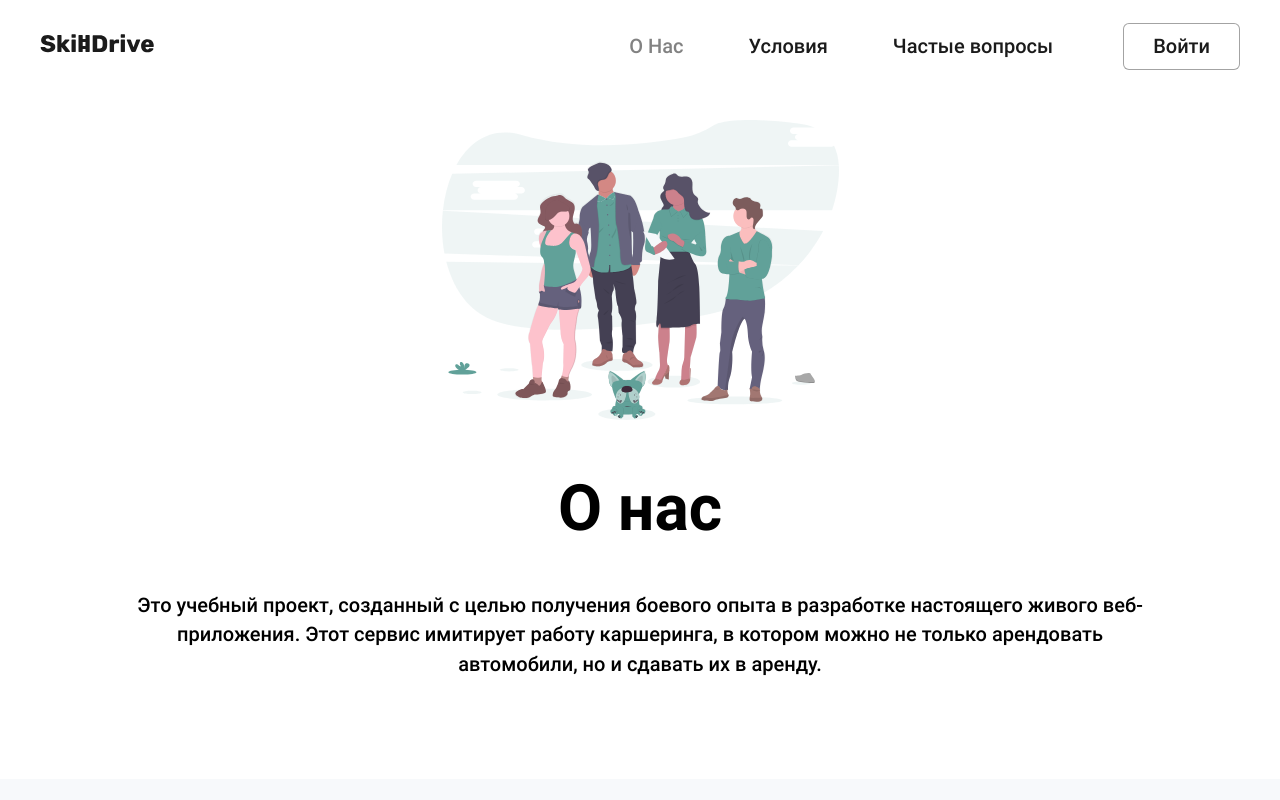
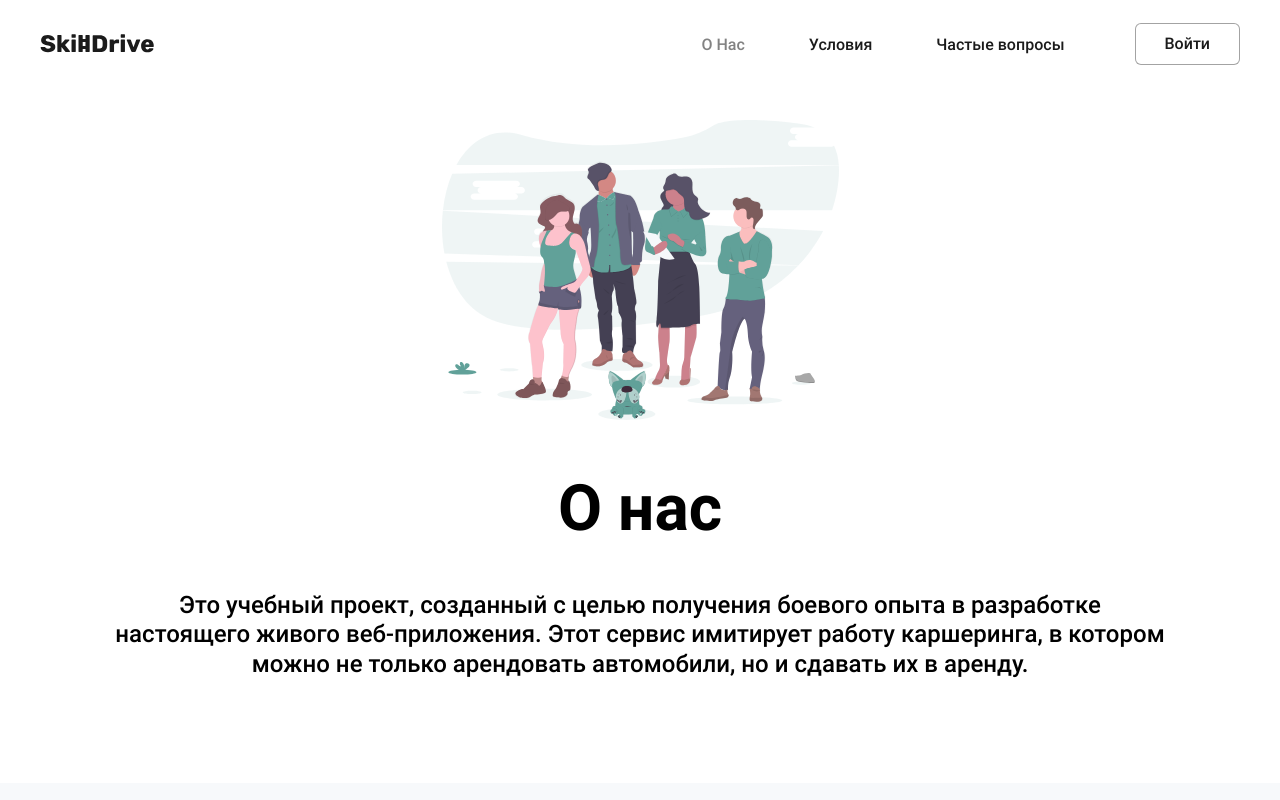
Before and after one commit to i-vanb/SF-Drive_homework, a website: page view/About.html in a window 1280 px wide. Shown: the top 800 px of the page. Drawn offline with Linux system fonts and the light colour scheme; files whose address does not match are found by name.

Commit message:
edit sections  margins and font size in header

```diff
--- a/public/scss/style.scss
+++ b/public/scss/style.scss
@@ -98,7 +98,7 @@ h2 {
   font-size: 48px;
   line-height: 120%;
   font-weight: normal;
-
+  margin-top: 0;
 }
 /* Grouping content
    ========================================================================== */
@@ -419,7 +419,8 @@ header {
   display: flex;
   align-items: center;
   justify-content: flex-end;
-
+  font-size: 16px;
+  line-height: 19px;
   &__logo {
     position: absolute;
     top: 30px;
@@ -447,6 +448,7 @@ header {
     color: $black;
     outline-style: none;
     cursor: pointer;
+    font-weight: normal;
     &:hover {
       background-color: rgba(27, 27, 27, 0.1);
     }
@@ -459,6 +461,9 @@ header {
 /* contacts and about sections */
 .about {
   margin-top: 40px;
+  &__text {
+    font-size: 24px;
+  }
 }
 
 .contacts {
@@ -467,6 +472,7 @@ header {
     display: flex;
     flex-direction: row;
     align-items: center;
+    padding-bottom: 20px;
     >div:first-child{
       border-right: 1px solid $gray1;
       padding-left: 100px;
--- a/view/About.html
+++ b/view/About.html
@@ -23,7 +23,7 @@
         <div class="content-container">
             <img src="/img/about_team.svg" alt="drawn team">
             <h1>О нас</h1>
-            <p>Это учебный проект, созданный с целью получения боевого опыта в разработке
+            <p class="about__text">Это учебный проект, созданный с целью получения боевого опыта в разработке
                 настоящего живого веб-приложения. Этот сервис имитирует работу каршеринга,
                 в котором можно не только арендовать автомобили, но и сдавать их в аренду.</p>
         </div>
```
Also changed, not shown: public/css/main.css, 1 other file.
